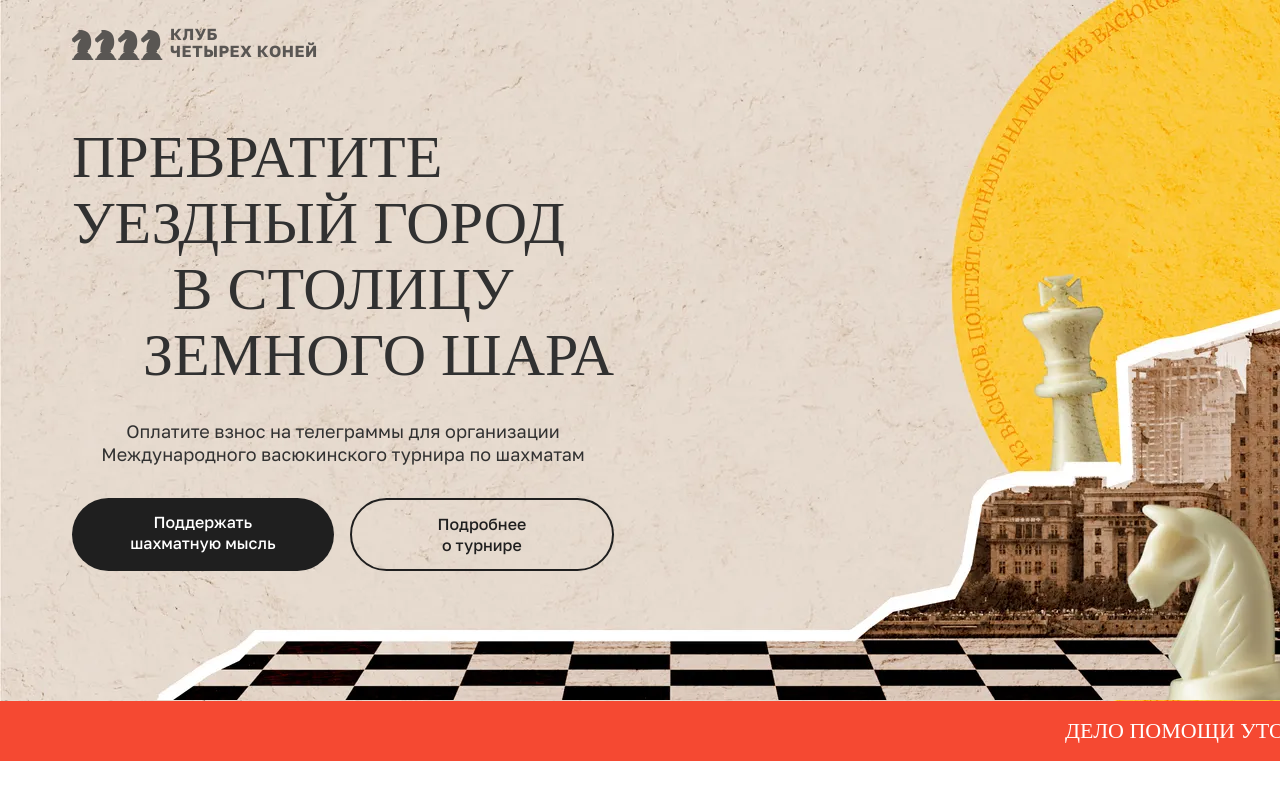
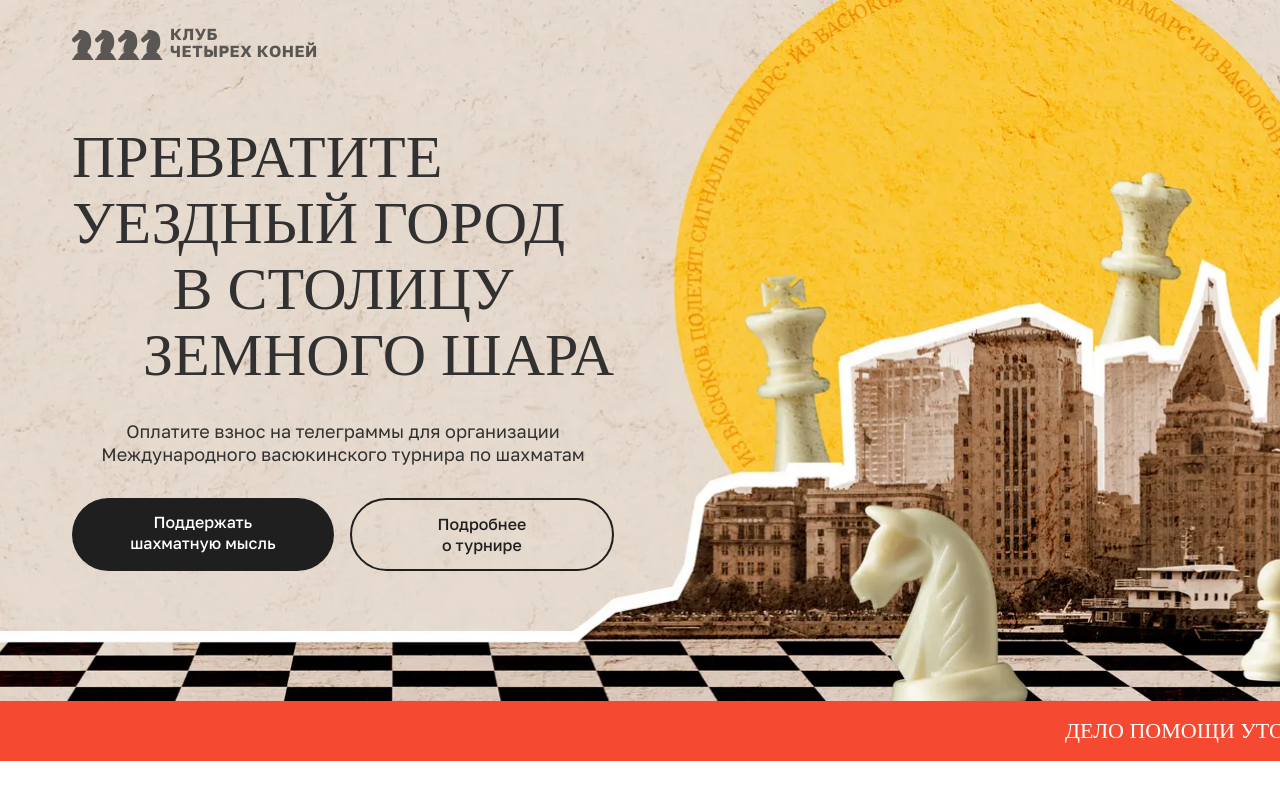
Before and after one commit to imityai/yandex-test, a website: page src/html/index.html in a window 1280 px wide. Shown: the top 800 px of the page. Drawn offline with nearby package versions, Linux system fonts and the light colour scheme; files that its build step writes are made by us from their sources; files whose address does not match are found by name.

Commit message:
test on prod

```diff
--- a/src/scss/blocks/_hero.scss
+++ b/src/scss/blocks/_hero.scss
@@ -1,6 +1,6 @@
 .hero {
 	background-color: $beige-background;
-	background: url("../img/hero-bg--mob@2x.jpg");
+	background-image: url("../img/hero-bg--mob@2x.jpg");
 	background-image: image-set(
     url("../img/hero-bg--mob@1x.webp") type("image/webp") 1x,
     url("../img/hero-bg--mob@2x.webp") type("image/webp") 2x,
@@ -12,7 +12,7 @@
 	background-repeat: no-repeat;
 
 	@media (min-width: $tablet-width) {
-		background: url("../img/hero-bg--pc@2x.jpg");
+		background-image: url("../img/hero-bg--pc@2x.jpg");
 		background-image: image-set(
     url("../img/hero-bg--pc@1x.webp") type("image/webp") 1x,
     url("../img/hero-bg--pc@2x.webp") type("image/webp") 2x,
```
Also changed, not shown: docs/css/main.css.
